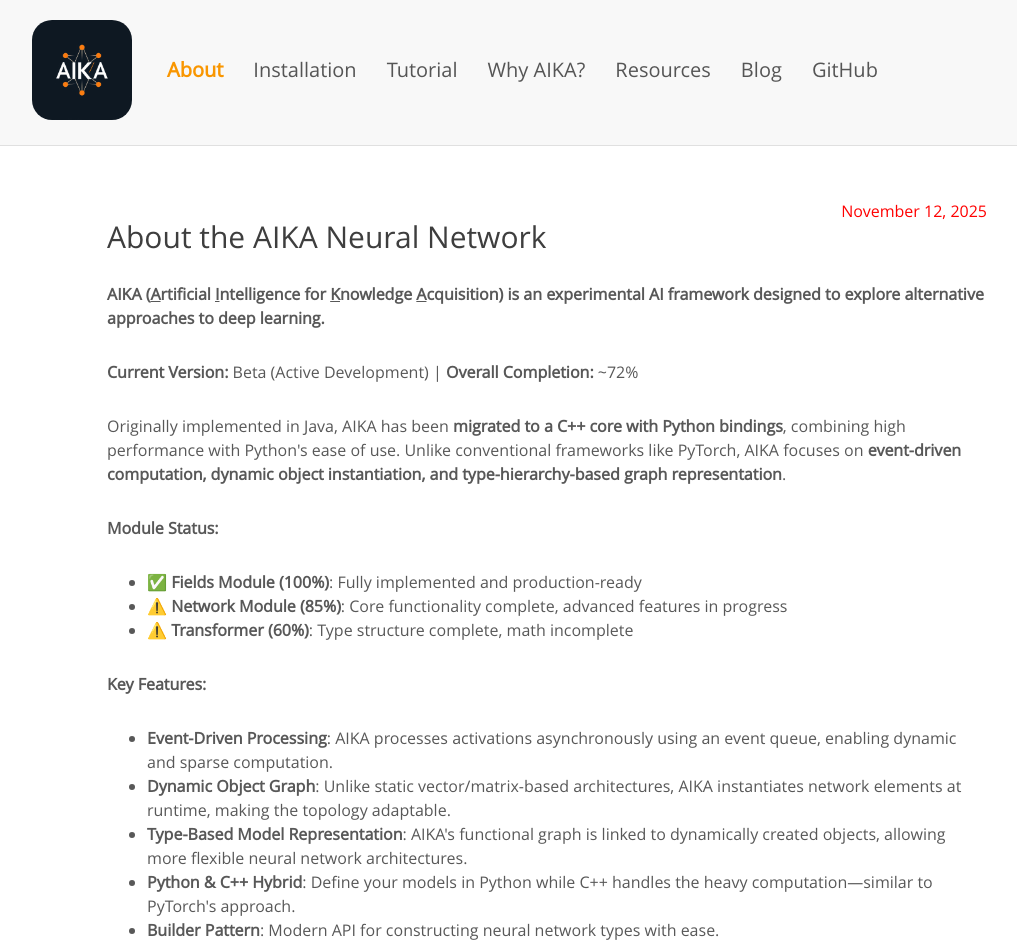
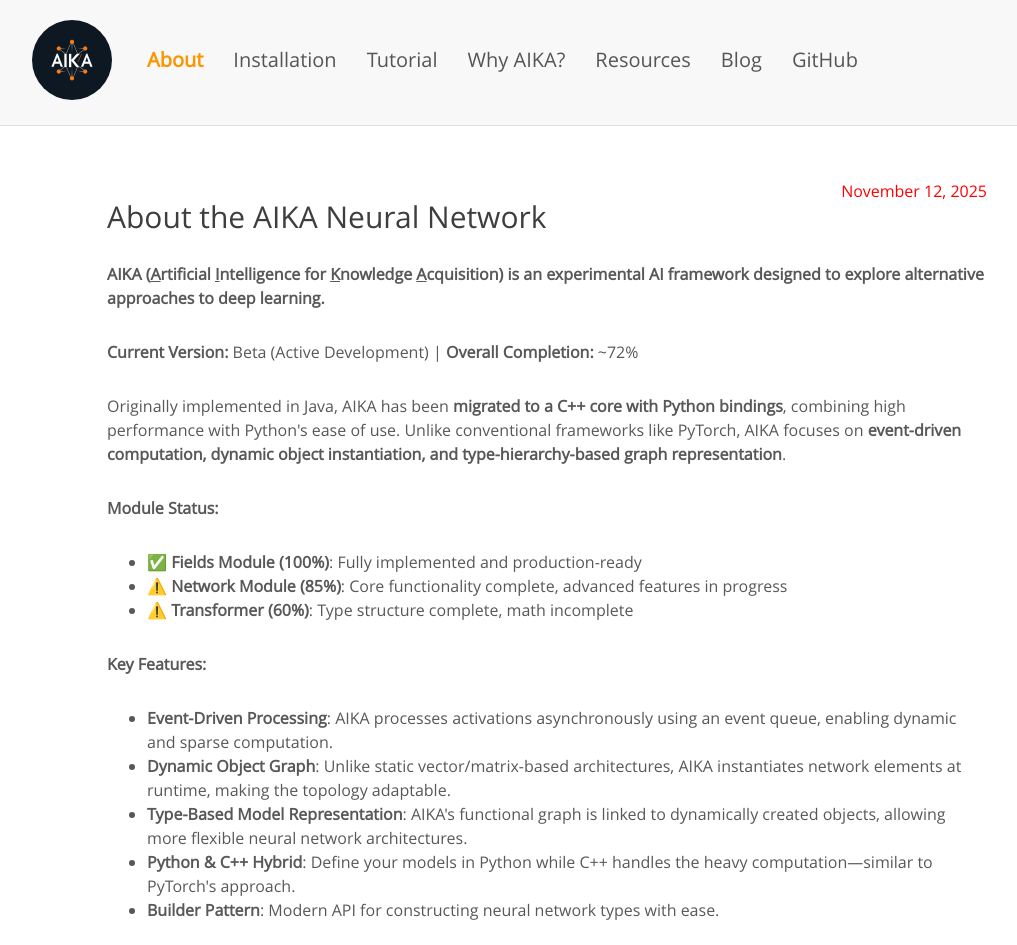
Before and after one commit to aika-algorithm/aika, a plain HTML site: page site/index.html in a window 1280 px wide. Shown: the top 945 px of the page, without its empty margins (93-1110 px from the left). Drawn offline with Linux system fonts and the light colour scheme.

Commit message:
website style fixes

```diff
--- a/site/css/style.css
+++ b/site/css/style.css
@@ -39,7 +39,7 @@ img {
 @media (min-width:500px) {
 	#header > div, #footer > div {
 		width: 1030px;
-		min-height: 100px;
+		min-height: 80px;
 		margin: 0 auto;
 		padding: 0 20px;
 	}
@@ -63,9 +63,9 @@ img {
 	color: #000;
 	display: block;
 	font: 15px/30px 'Play';
-	height: 100px;
-	width: 100px;
-	border-radius: 20%; /* Slightly rounded corners */
+	height: 80px;
+	width: 80px;
+	border-radius: 50%; /* Makes it circular */
 	text-decoration: none;
 	text-transform: uppercase;
 	text-indent: -9999px; /* Hides text to show only logo */
@@ -104,7 +104,7 @@ img {
 #navigation li a {
 	color: #555;
 	font-size: 20px;
-	line-height: 100px;
+	line-height: 80px;
 	text-decoration: none;
 	font-weight: 500;
 }
```
